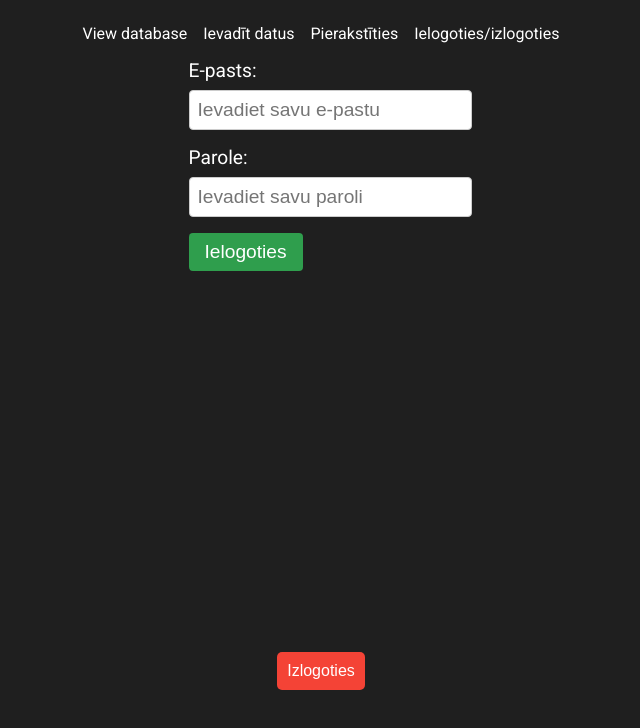
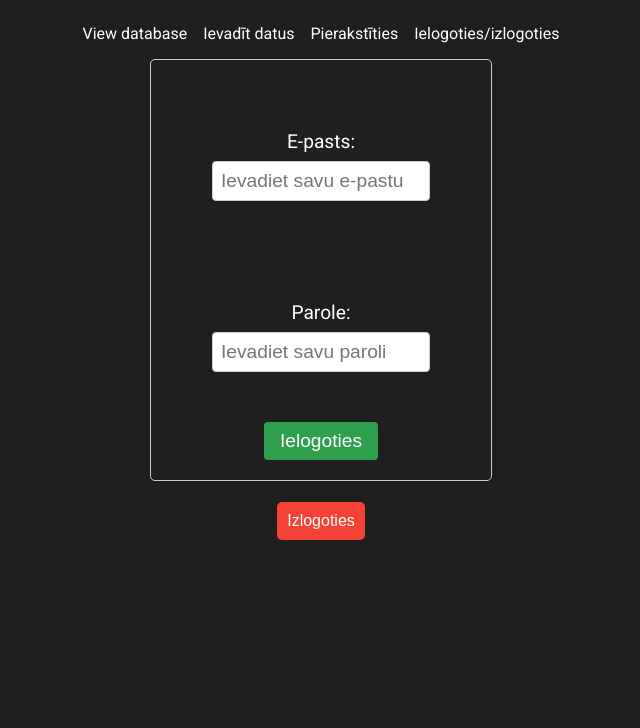
Before and after one commit to kristapsgreen/VMS_2, a React (Create React App) app: page / in a window 1280 px wide. Shown: the top 728 px of the page, without its empty margins (319-959 px from the left). Built offline with nearby package versions, Linux system fonts and the light colour scheme.

Commit message:
pēdējais šodien

```diff
--- a/src/App.js
+++ b/src/App.js
@@ -1,4 +1,3 @@
-import ReactDOM from 'react-dom';
 import React from 'react';
 import Layout from './Layout';
 import { BrowserRouter, Routes, Route } from "react-router-dom";
@@ -8,6 +7,8 @@ import InputPage from './InputPage.js';
 import ViewPage from './ViewPage.js';
 import './index.css';
 import NewUser from './NewUser';
+
+// lai nepazaudētu svarīgi supabase - DROP FUNCTION IF EXISTS handle_new_user cascade;
 
 
 export default function App(){
--- a/src/Login.js
+++ b/src/Login.js
@@ -23,7 +23,7 @@ export default function Login() {
 
   return (
     <div className="login-container">
-      <form onSubmit={handleLogin}>
+      <form onSubmit={handleLogin} className='login-form'>
         <div className="login-input-container">
           <label className="login-label" htmlFor="email">
             E-pasts:
--- a/src/NewUser.js
+++ b/src/NewUser.js
@@ -2,7 +2,6 @@ import React from 'react';
 import './index.css';
 import supabase from './supabaseClient.js';
 import { SupabaseClient, createClient } from '@supabase/supabase-js';
-import { Auth } from '@supabase/auth-ui-react';
 
 export default function NewUser() {
   const [email, setEmail] = React.useState('');
--- a/src/index.css
+++ b/src/index.css
@@ -164,7 +164,7 @@ body {
     display: flex;
     justify-content: center;
     align-items: center;
-    height: 100vh;
+    height: 10vh;
   }
 
   .signout-button {
@@ -189,8 +189,12 @@ body {
   .login-input-container {
     display: flex;
     flex-direction: column;
-    align-items: flex-start;
-    margin-bottom: 1rem;
+    /* align-items: flex-start;
+    margin-bottom: 1rem; */
+    /* display: flex;
+    flex-direction: column; */
+    align-items: center;
+    margin: 50px;
   }
 
   .login-label {
@@ -235,3 +239,12 @@ body {
     background-color: #adb5bd;
     cursor: not-allowed;
   }
+  .login-form{
+  display: flex;
+  flex-direction: column;
+  align-items: center;
+  border: 1px solid #ccc;
+  padding: 20px;
+  border-radius: 5px;
+  width: 300px;
+}
```
